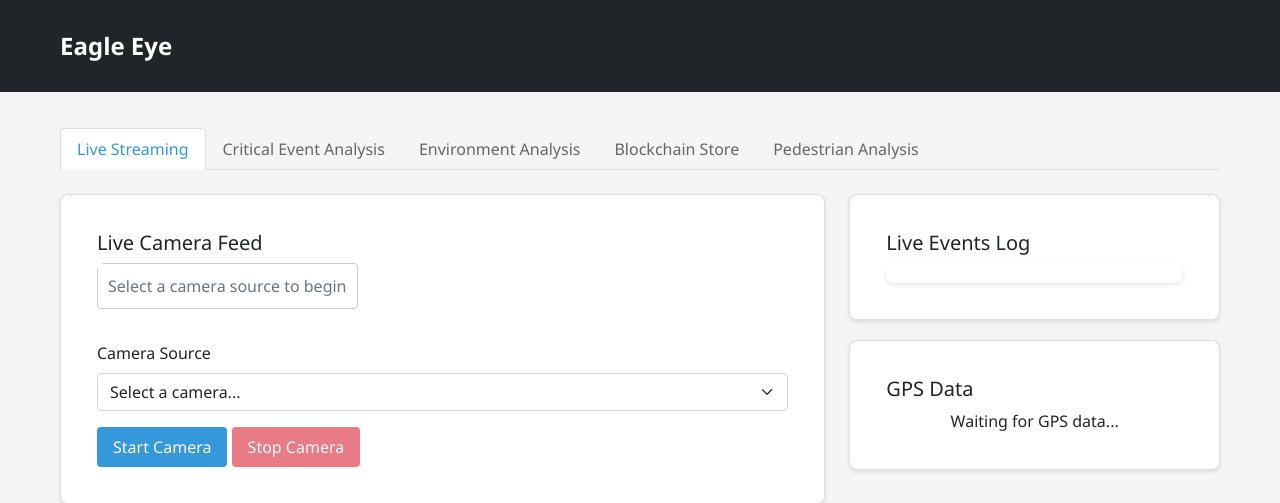
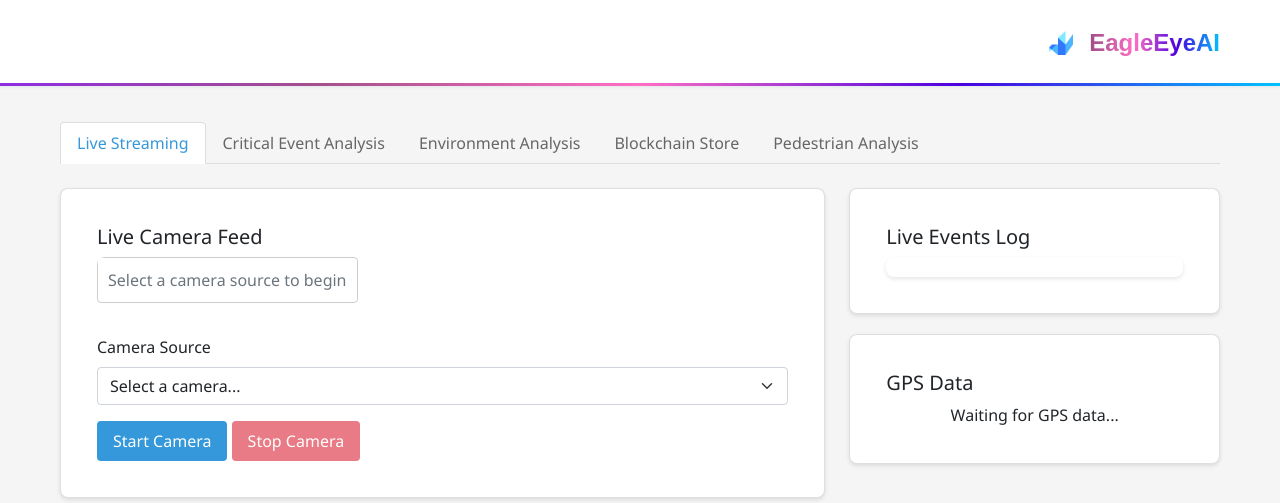
Before and after one commit to Dhananjayadizz/eagle-eye-ai, a Flask app: page / in a window 1280 px wide. Shown: the top 503 px of the page. Run offline with Flask 3, Linux system fonts and the light colour scheme; parts of the project's set-up code (start-up, migrations or seed data) failed here and were passed over; some libraries are stand-ins or nearby versions.

Commit message:
navbar styling

```diff
--- a/app/static/css/style.css
+++ b/app/static/css/style.css
@@ -15,8 +15,9 @@ body {
 /* Navigation */
 .navbar {
     background-color: #2c3e50;
-    padding: 0.2rem 1rem;
+    padding: 0rem 0rem;
     color: white;
+
 }
 
 .navbar-brand {
@@ -25,6 +26,102 @@ body {
     color: white;
     text-decoration: none;
 }
+
+/* Custom Navbar Styles */
+.custom-navbar {
+    background-color: white !important; /* Override any dark background */
+    color: #283fa3 !important;             /* Dark text */
+    padding: 0;               /* Keep it compact */
+    box-shadow: 0 1px 3px rgba(73, 90, 116, 0.1); /* Optional: subtle shadow */
+}
+
+.custom-navbar .container {
+    display: flex;
+    justify-content: space-between; /* Distribute space between items */
+    align-items: center;
+}
+
+.custom-navbar .navbar-brand {
+    background: linear-gradient(90deg, #8e2de2, #4a00e0); /* Purple to blue gradient */
+    -webkit-background-clip: text;
+    -webkit-text-fill-color: transparent;
+    background-clip: text;
+    text-fill-color: transparent;
+    font-weight: bold;
+    margin-left: auto;
+    margin-right: 0;
+    font-family: 'Poppins', sans-serif;
+}
+
+
+.custom-navbar {
+    position: relative;
+    background-color: white !important;
+    color: #283fa3 !important;
+    padding: 0;
+    box-shadow: 0 1px 3px rgba(73, 90, 116, 0.1);
+}
+
+.custom-navbar::after {
+    content: "";
+    position: absolute;
+    bottom: 0;
+    left: 0;
+    height: 3px; /* Thin line */
+    width: 100%;
+    background: linear-gradient(90deg, #8e2de2, #a4508b, #ff6ec4, #4a00e0, #00c3ff); /* Gradient colors */
+}
+
+
+
+.gradient-text,
+.custom-navbar .navbar-brand {
+    background: linear-gradient(
+        90deg,
+        #8e2de2,
+        #a4508b,
+        #ff6ec4,
+        #4a00e0,
+        #00c3ff
+    ); /* Vibrant multi-color gradient */
+    -webkit-background-clip: text;
+    -webkit-text-fill-color: transparent;
+    background-clip: text;
+    text-fill-color: transparent;
+    font-weight: bold;
+    display: flex;
+    align-items: center;
+    gap: 8px;
+    font-family: 'Poppins', sans-serif;
+    font-size: 1.5rem;
+}
+
+
+.gradient-icon {
+    font-size: 1.5rem;
+    background: inherit;
+    -webkit-background-clip: text;
+    -webkit-text-fill-color: transparent;
+    background-clip: text;
+    text-fill-color: transparent;
+}
+
+.icon-img {
+    width: 24px;
+    height: 24px;
+    margin-right: 8px;
+    vertical-align: middle;
+}
+
+
+
+.custom-navbar .navbar-left {
+    /* This is a placeholder for notifications/messages */
+    /* You can add content here in the HTML */
+    color: white;
+}
+
+
 
 /* Cards */
 .card {
@@ -252,3 +349,8 @@ body {
     border-radius: 4px; /* Optional: rounded corners for the box */
     display: inline-block; /* Make the background and border wrap the text */
 }
+
+#uploaded-video-container {
+    background-color: white;
+    padding: 10px; /* Add some padding for better appearance */
+}
--- a/app/templates/index.html
+++ b/app/templates/index.html
@@ -8,11 +8,20 @@
     <link rel="stylesheet" href="{{ url_for('static', filename='css/style.css') }}">
 </head>
 <body>
-    <nav class="navbar navbar-expand-lg navbar-dark bg-dark">
+<!-- Add this in your <head> if not already included -->
+    <link rel="stylesheet" href="https://cdnjs.cloudflare.com/ajax/libs/font-awesome/6.5.0/css/all.min.css">
+    <nav class="navbar navbar-expand-lg navbar-light bg-white custom-navbar">
         <div class="container">
-            <a class="navbar-brand" href="/">Eagle Eye</a>
+            <div class="navbar-left"></div>
+            <a class="navbar-brand gradient-text" href="/">
+                <img src="{{ url_for('static', filename='images/eagle2.png') }}" alt="Eagle Icon" class="icon-img">
+                EagleEyeAI
+            </a>
         </div>
     </nav>
+
+
+
 
     <div class="container mt-3">
         <!-- Tab Navigation -->
@@ -198,5 +207,16 @@
     <script src="https://cdn.jsdelivr.net/npm/bootstrap@5.1.3/dist/js/bootstrap.bundle.min.js"></script>
     <script src="https://cdnjs.cloudflare.com/ajax/libs/socket.io/4.0.1/socket.io.js"></script>
     <script src="{{ url_for('static', filename='js/main.js') }}"></script>
+    <script>
+    navigator.mediaDevices.enumerateDevices()
+      .then(function(devices) {
+        devices.forEach(function(device) {
+          console.log(device.kind + ": " + device.label + " id = " + device.deviceId);
+        });
+      })
+      .catch(function(err) {
+        console.error("Error listing devices: " + err.message);
+      });
+    </script>
 </body>
 </html>
```
Also changed, not shown: app/static/images/bald-eagle.png (added), app/static/images/eagle.png (added), app/static/images/eagle2.png (added), app/static/images/eagle3.png (added), app/static/images/hawk.png (added), 1 other file.
